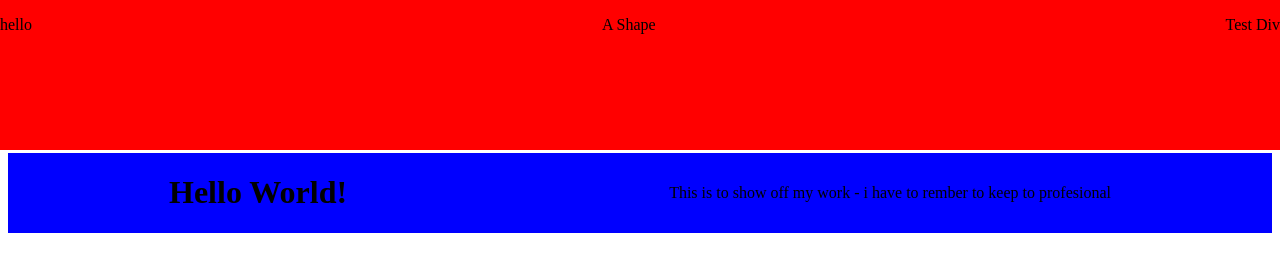
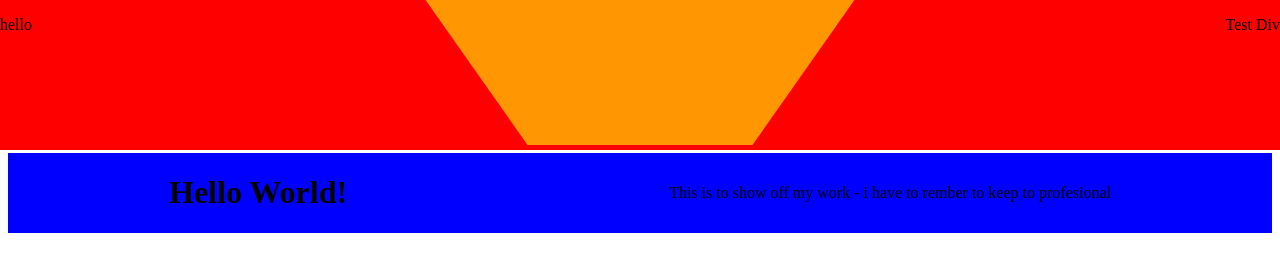
Before and after one commit to PigeonSoupGit/PigeonSoupGit.github.io, a plain HTML site: page index.html in a window 1280 px wide. Drawn offline with Linux system fonts and the light colour scheme.

Commit message:
Bits and Bobs
Fixed up some positioning and added the main hexagon

```diff
--- a/index.html
+++ b/index.html
@@ -8,11 +8,10 @@
 </head>
 
 <body>
-
+<div class="hex"></div>
 <header>
     <div class="HeadWrap">
     <p>hello</p>
-    <div>A Shape</div>
     <div>Test Div</div>
     </div>
 </header>
--- a/style.css
+++ b/style.css
@@ -24,3 +24,14 @@ display: flex;
 align-items: center;
 justify-content: space-between;
 }
+
+.hex{
+	width: 450px;
+	height: 320px; /* width*√3/2 */
+	clip-path: polygon(25% 0, 75% 0%, 100% 50%, 75% 100%, 25% 100%, 0% 50%);
+	background: #ff9602;
+    position:absolute;
+    left:calc(50% - 225px);
+    top:-175px;
+    z-index: 1;
+}
```
